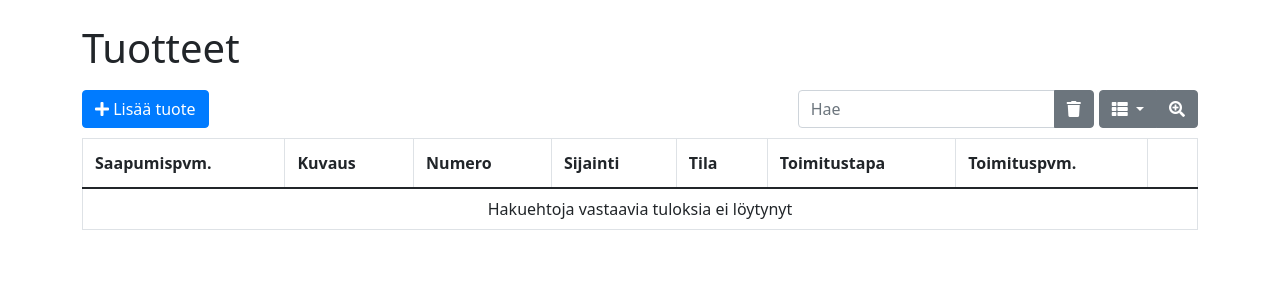
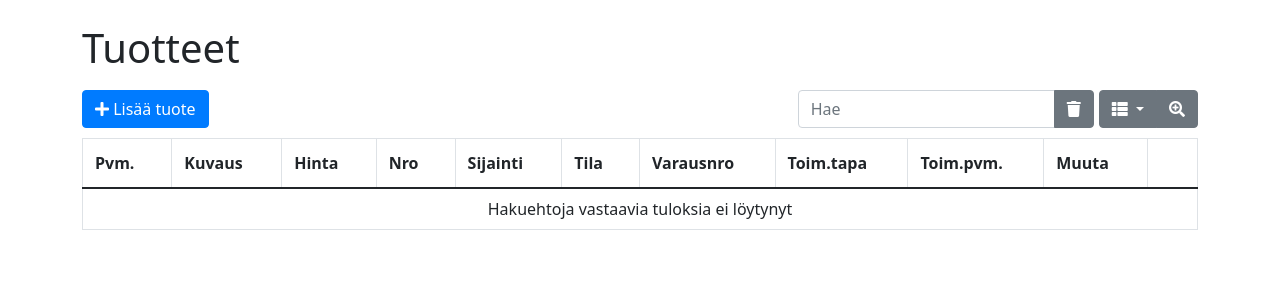
Before and after one commit to ninlith/varastonhallinta, a Python web app: template varastonhallinta/wsgi/templates/index.html in a window 1280 px wide. Shown: the part 56-356 px from the top of the page. Run offline with Jinja, Linux system fonts and the light colour scheme; the template is opened without the code that fills it: most values are stand-ins (such as "Sample title", 1, 10 or a date in 2020).

Commit message:
Modify column headers

```diff
--- a/varastonhallinta/wsgi/application.py
+++ b/varastonhallinta/wsgi/application.py
@@ -177,6 +177,7 @@ def products_json():
           Tilat.kuvaus AS tila,
           Toimitustavat.kuvaus AS toimitustapa,
           Tilaukset.toimituspvm AS toimituspvm,
+          Tilaukset.varausnumero AS varausnumero,
           T.poistettu,
           T.lisätiedot,
           COUNT(*) OVER() AS total
--- a/varastonhallinta/wsgi/templates/index.html
+++ b/varastonhallinta/wsgi/templates/index.html
@@ -32,42 +32,54 @@
   <thead>
     <tr>
       <th data-field="saapumispvm"
+          data-title-tooltip="Saapumispäivämäärä"
           data-sortable="true">
-        Saapumispvm.
+        Pvm.
       </th>
       <th data-field="kuvaus"
+          data-title-tooltip="Kuvaus"
           data-sortable="true">
         Kuvaus
       </th>
       <th data-field="hinta"
-          data-sortable="true"
-          data-visible="false">
+          data-title-tooltip="Hinta"
+          data-sortable="true">
         Hinta
       </th>
       <th data-field="koodi"
+          data-title-tooltip="Tuotteen numero"
           data-sortable="true">
-        Numero
+        Nro
       </th>
       <th data-field="sijainti"
+          data-title-tooltip="Sijainti"
           data-sortable="true">
         Sijainti
       </th>
       <th data-field="tila"
+          data-title-tooltip="Tila"
           data-sortable="true">
         Tila
       </th>
+      <th data-field="varausnumero"
+          data-title-tooltip="Varausnumero"
+          data-sortable="true">
+        Varausnro
+      </th>
       <th data-field="toimitustapa"
+          data-title-tooltip="Toimitustapa"
           data-sortable="true">
-        Toimitustapa
+        Toim.tapa
       </th>
       <th data-field="toimituspvm"
+          data-title-tooltip="Toimituspäivämäärä"
           data-sortable="true">
-        Toimituspvm.
+        Toim.pvm.
       </th>
       <th data-field="lisätiedot"
-          data-sortable="true"
-          data-visible="false">
-        Lisätiedot</th>
+          data-title-tooltip="Lisätiedot"
+          data-sortable="true">
+        Muuta</th>
       <th data-field="id"
           data-formatter="operationsFormatter"
           class="text-nowrap d-print-none"
```
